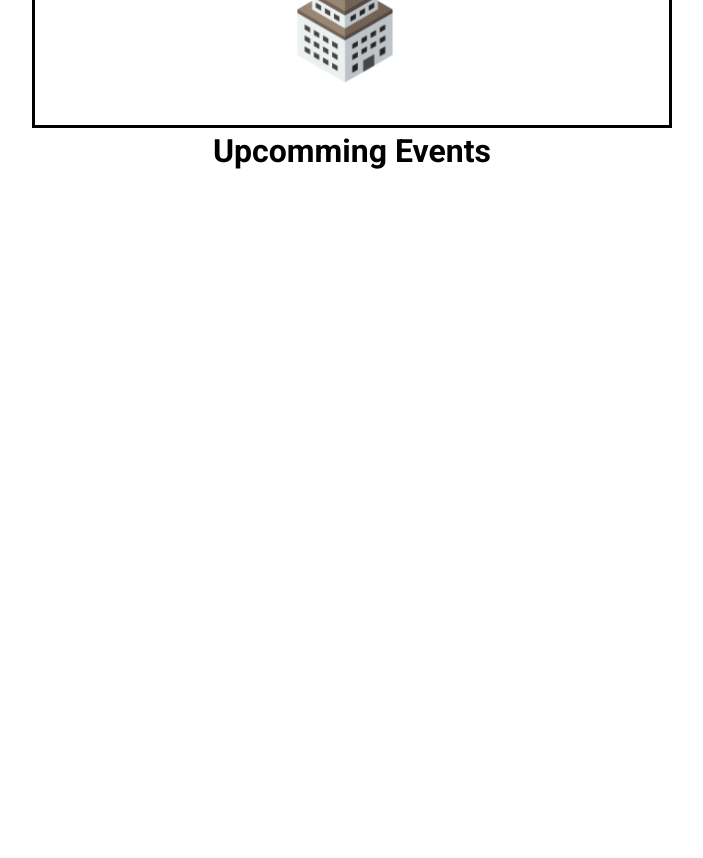
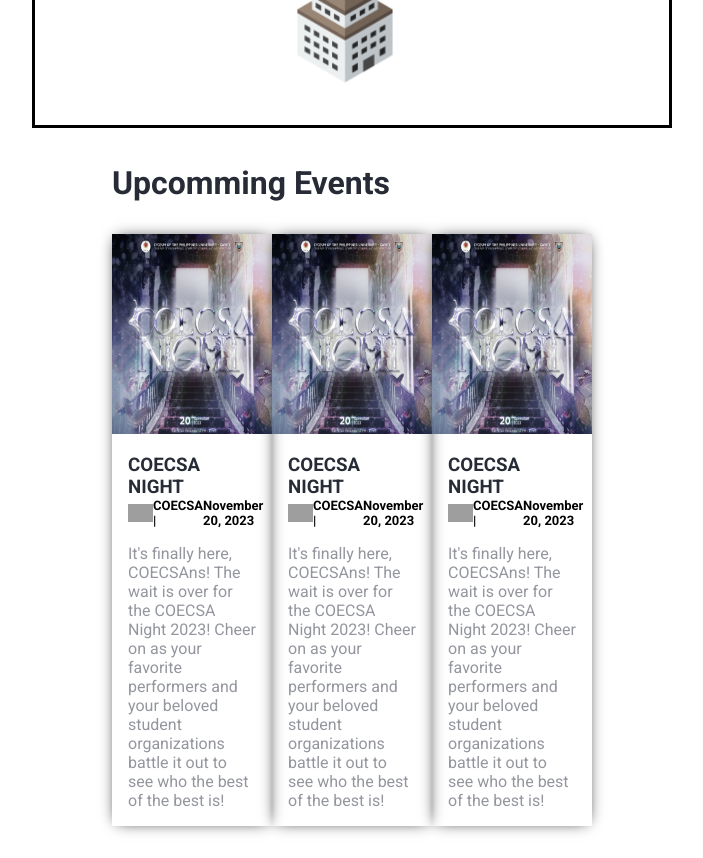
Before and after one commit to ianaumi/Lycee, a React (Create React App) app: page / in a window 1280 px wide. Shown: the part 580-1438 px from the top of the page, without its empty margins (288-991 px from the left). Before the commit the page ends 800 px from the top, so only its background shows below. Built offline with nearby package versions, Linux system fonts and the light colour scheme; grey boxes are pictures that could not be loaded.

Commit message:
Updated: card component added cards

```diff
--- a/src/Components/Events-component/Event.js
+++ b/src/Components/Events-component/Event.js
@@ -1,10 +1,17 @@
 import ".//EventStyles.css";
+import Card from "../Card-component/Card";
 
 export default function Event(){
     return(
         <>
-        <div className="Event-container">
+        <div className="event-container">
             <h1>Upcomming Events</h1>
+
+            <div className="event-cards">
+                <Card/>
+                <Card/>
+                <Card/>
+            </div>
         </div>
         </>
     )
--- a/src/Components/Events-component/EventStyles.css
+++ b/src/Components/Events-component/EventStyles.css
@@ -0,0 +1,17 @@
+.event-container{
+    align-items: center;
+    padding: 2rem 400px 2rem;
+}
+
+
+.event-cards{
+    display: flex;
+    justify-content: space-between;
+    align-items: start;
+}
+
+.event-container h1{
+    padding-bottom: 2rem;
+    text-align: start;
+    color: #272b36;
+}
```
